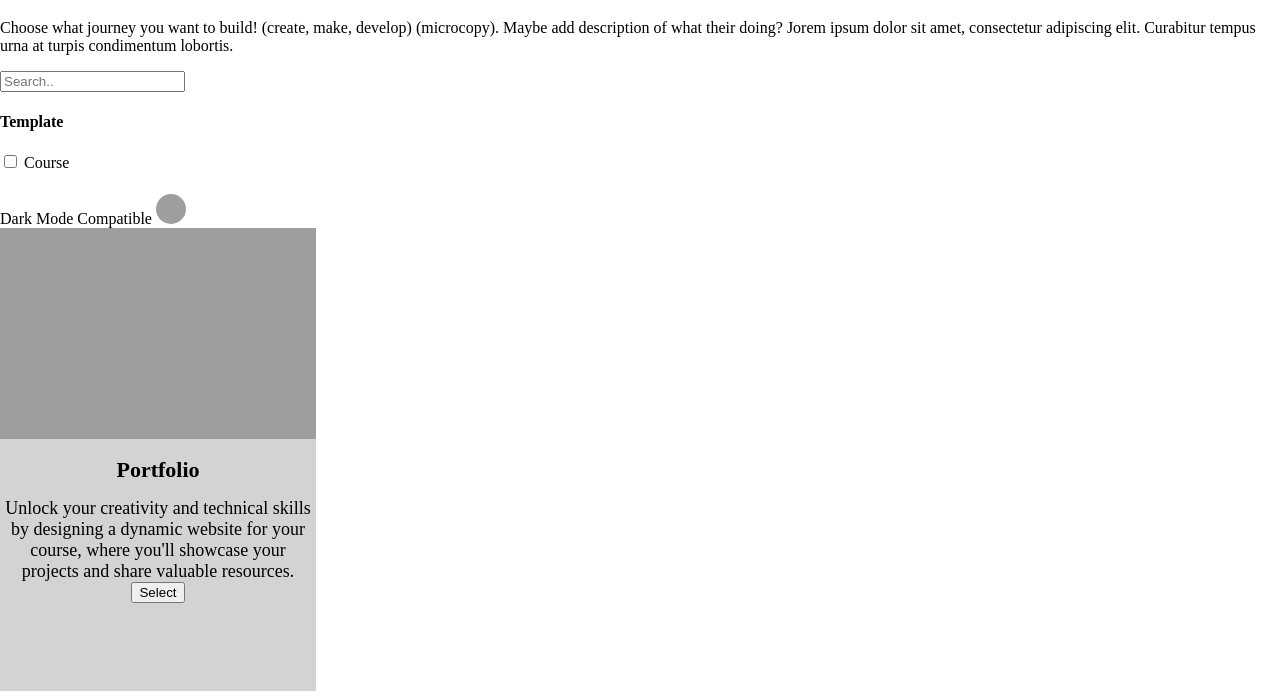
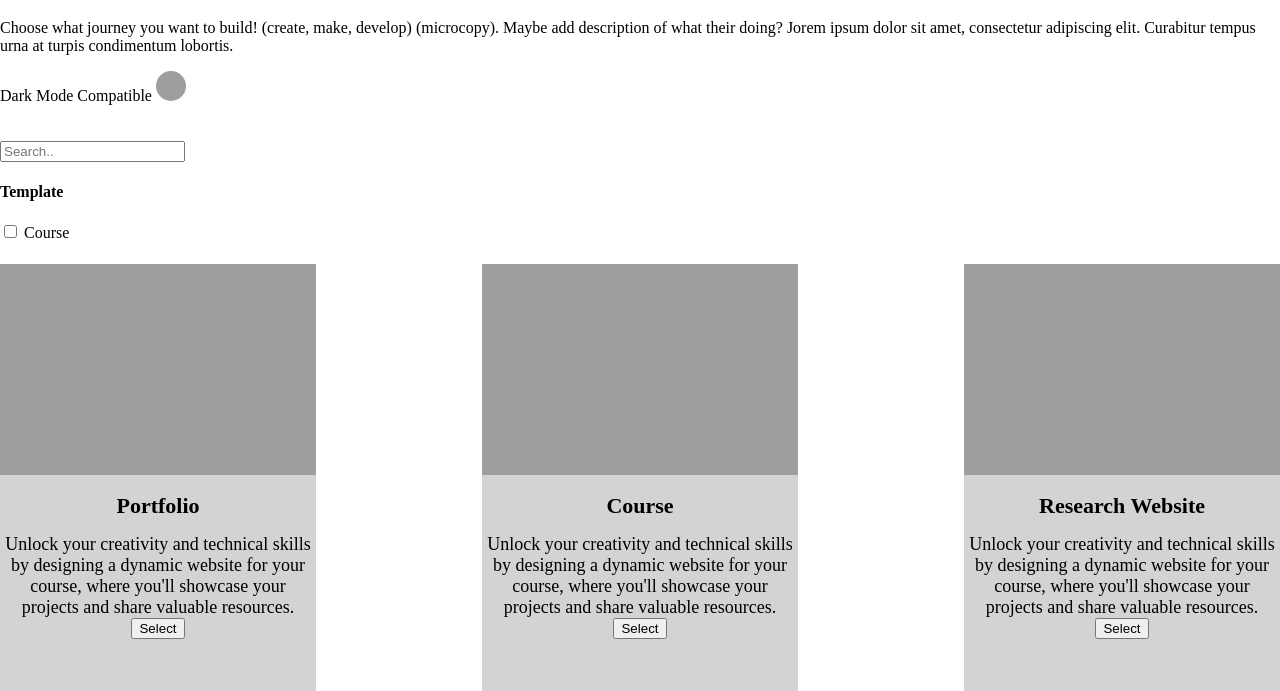
Before and after one commit to AshleySantana/hax-use-case-picker, a website with bundled scripts: page index.html in a window 1280 px wide. Shown: the part 109-800 px from the top of the page. Built offline with nearby package versions, Linux system fonts and the light colour scheme.

Commit message:
Nov 19 work

```diff
--- a/index.html
+++ b/index.html
@@ -35,22 +35,35 @@
     h1{
       text-align: center;
     }
+    .stickyContainer{
+      position:sticky;
+      left: 0;
+    }
+    .cardList{
+      display:flex;
+      flex-wrap:wrap;
+      justify-content: space-between;
+
+    }
   </style>
   <title>hax-use-case-picker</title>
 </head>
 
 <body>
+<div class="body">
 <div class="headerMenu"></div>
 <h1>New Journey</h1>
 <p>Choose what journey you want to build! (create, make, develop) (microcopy). Maybe add description of what their doing? Jorem ipsum dolor sit amet, consectetur adipiscing elit. Curabitur tempus urna at turpis condimentum lobortis. </p>
 
-<sidebar-filter filterTitle="Template">
-  <template-checkbox checkboxLabel="Course"></template-checkbox>
-</sidebar-filter>
+<card-attribute attributeName="Dark Mode Compatible" image="https://images.ctfassets.net/ni9rh5nu0d99/659UpS14dds9Xkmo8VrhGj/53e0bf3b45c9a89bee1071c87398934d/academics-penn-state.jpg?fm=webp&w=1080&q=75"></card-attribute>
+<br><br>
 
-<card-attribute attributeName="Dark Mode Compatible" image="https://images.ctfassets.net/ni9rh5nu0d99/659UpS14dds9Xkmo8VrhGj/53e0bf3b45c9a89bee1071c87398934d/academics-penn-state.jpg?fm=webp&w=1080&q=75"></card-attribute>
+<div class="stickyContainer">
+  <sidebar-filter filterTitle="Template">
+    <template-checkbox checkboxLabel="Course"></template-checkbox>
+  </sidebar-filter>
 
-<div>
+<div class="cardList">
   <use-case-card cardTitle="Portfolio" image="https://images.ctfassets.net/ni9rh5nu0d99/659UpS14dds9Xkmo8VrhGj/53e0bf3b45c9a89bee1071c87398934d/academics-penn-state.jpg?fm=webp&w=1080&q=75" templateDescription="Unlock your
   creativity and technical skills by designing a dynamic website
   for your course, where you'll showcase your projects and share
@@ -66,7 +79,7 @@
   for your course, where you'll showcase your projects and share
   valuable resources."></use-case-card>
 </div>
-
+</div>
   <script type="module" src="./lib/use-case-card.js"></script>
   <script type="module" src="./lib/sidebar-filter.js"></script>
   <script type="module" src="./lib/template-checkbox.js"></script>
@@ -74,6 +87,6 @@
 
 
 
-
+</div>
 </body>
 </html>
--- a/lib/sidebar-filter.js
+++ b/lib/sidebar-filter.js
@@ -16,6 +16,7 @@ export class SidebarFilter extends LitElement {
 
   render() {
     return html`
+    <div class="stickyContainer">
       <div class="filterBox">
         <input type="text" placeholder="Search..">
         <h4 class="categoryName">${this.filterTitle}</h4>
@@ -23,6 +24,7 @@ export class SidebarFilter extends LitElement {
           <slot class="checkboxList"></slot>
         </div>
         <h4 id="myFavoritesLink">${this.myFavorites}</h4>
+      </div>
       </div>
       `;
     }
@@ -36,7 +38,11 @@ export class SidebarFilter extends LitElement {
 
   static get styles() {
     return css`
-
+      .filterBox{
+        position:sticky;
+        width: fit-content;
+        left:0;
+      }
     `;
     }
 }
```
